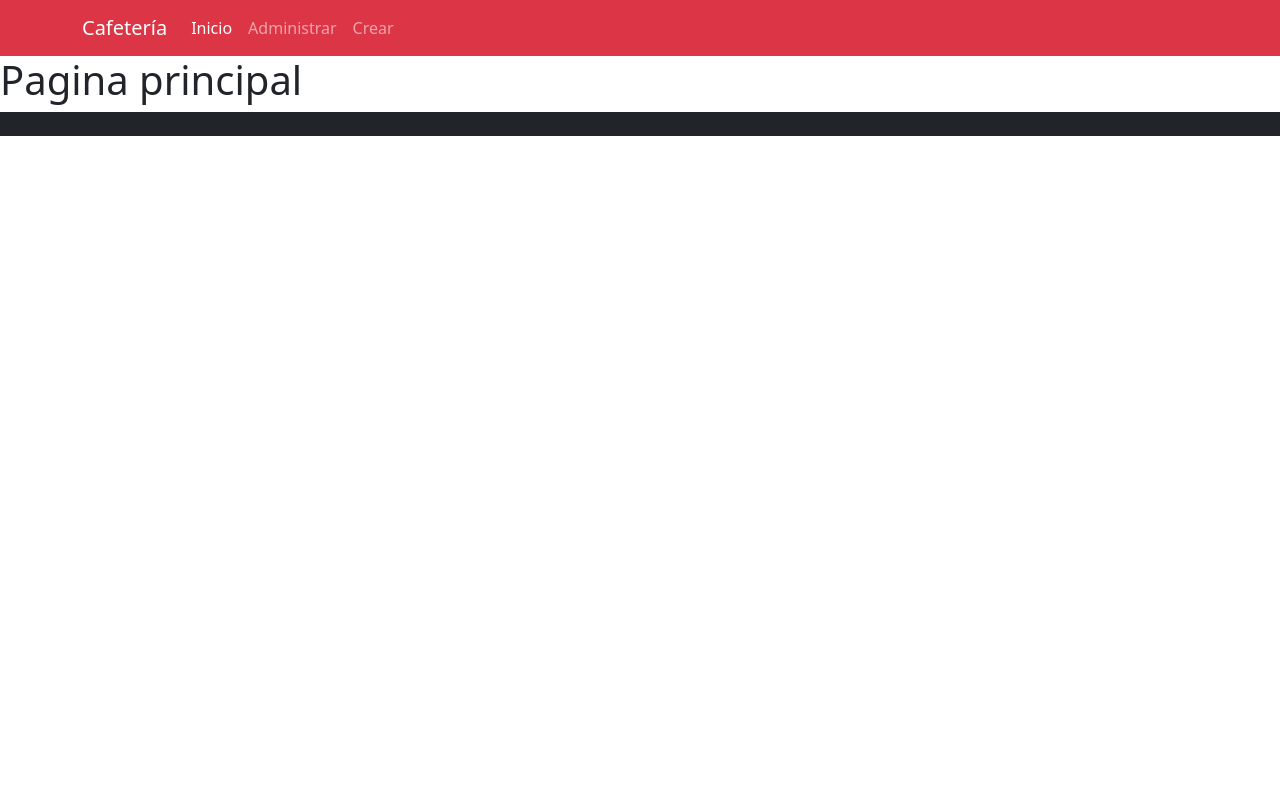
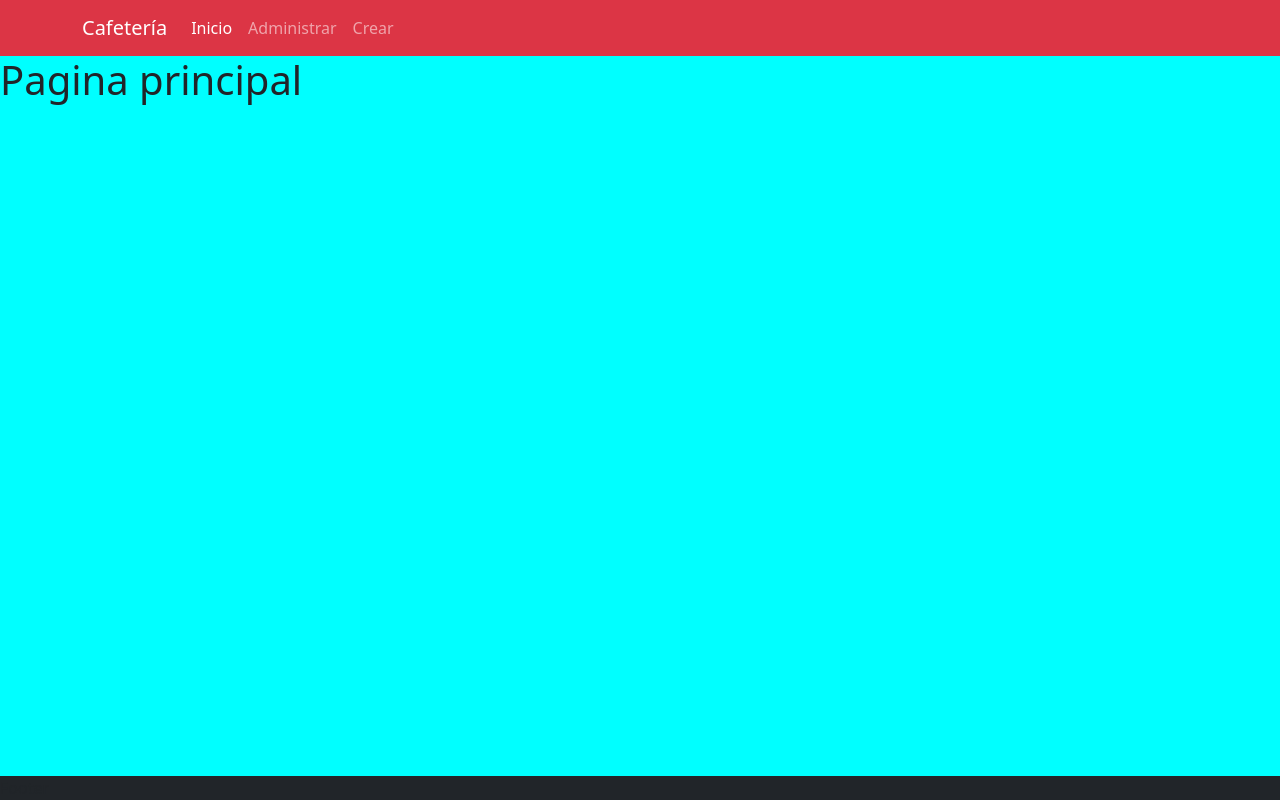
Before and after one commit to valeormaechea/crud_react, a React (Create React App) app: page / in a window 1280 px wide. Built offline with nearby package versions, Linux system fonts and the light colour scheme.

Commit message:
se modifica el footer para que este siempre abajo

```diff
--- /dev/null
+++ b/src/App.css
@@ -0,0 +1,10 @@
+body {
+  background-color: aqua;
+  display: flex;
+  flex-direction: column;
+  min-height: 100vh;
+}
+
+footer {
+  margin-top: auto;
+}
--- a/src/App.js
+++ b/src/App.js
@@ -8,12 +8,15 @@ import Error404 from "./components/views/Error404";
 import AdministrarProductos from "./components/views/producto/AdministrarProductos";
 import Menu from "./components/common/Menu";
 import Footer from "./components/common/Footer";
+import "./App.css";
 
 const App = () => {
   return (
-    <div>
+    <body>
       <BrowserRouter>
-        <Menu></Menu>
+        <header>
+          <Menu></Menu>
+        </header>
         <Routes>
           <Route exact path="/" element={<Home></Home>}></Route>
           <Route
@@ -33,9 +36,11 @@ const App = () => {
           ></Route>
           <Route exact path="*" element={<Error404></Error404>}></Route>
         </Routes>
-        <Footer></Footer>
+        <footer>
+          <Footer></Footer>
+        </footer>
       </BrowserRouter>
-    </div>
+    </body>
   );
 };
 
--- a/src/components/common/Footer.css
+++ /dev/null
@@ -1,3 +0,0 @@
-section{
-    margin-top: auto;
-}
--- a/src/components/views/Home.js
+++ b/src/components/views/Home.js
@@ -1,11 +1,11 @@
-import React from 'react';
+import React from "react";
 
 const Home = () => {
-    return (
-        <div>
-            <h1>Pagina principal</h1>
-        </div>
-    );
+  return (
+    <main>
+      <h1>Pagina principal</h1>
+    </main>
+  );
 };
 
 export default Home;
```
Also changed, not shown: src/components/common/Footer.js (+3 -7 lines).
